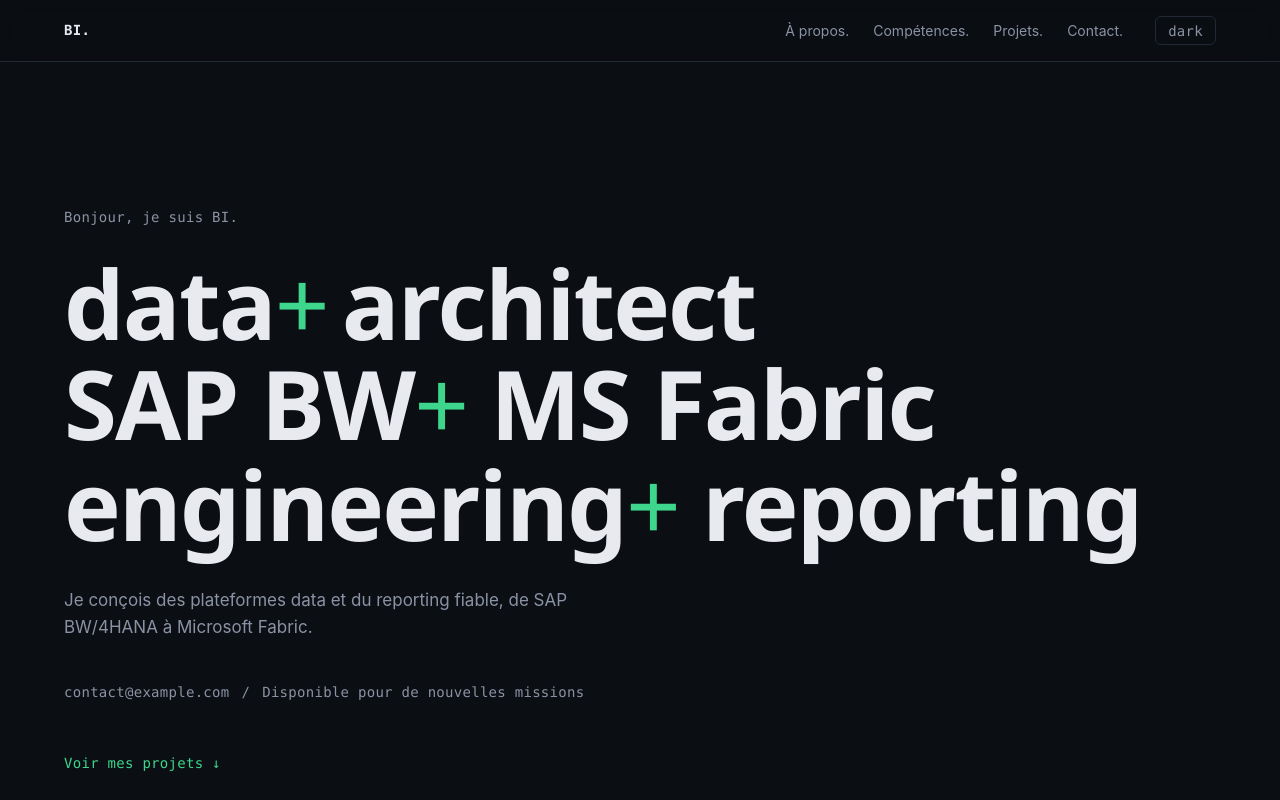
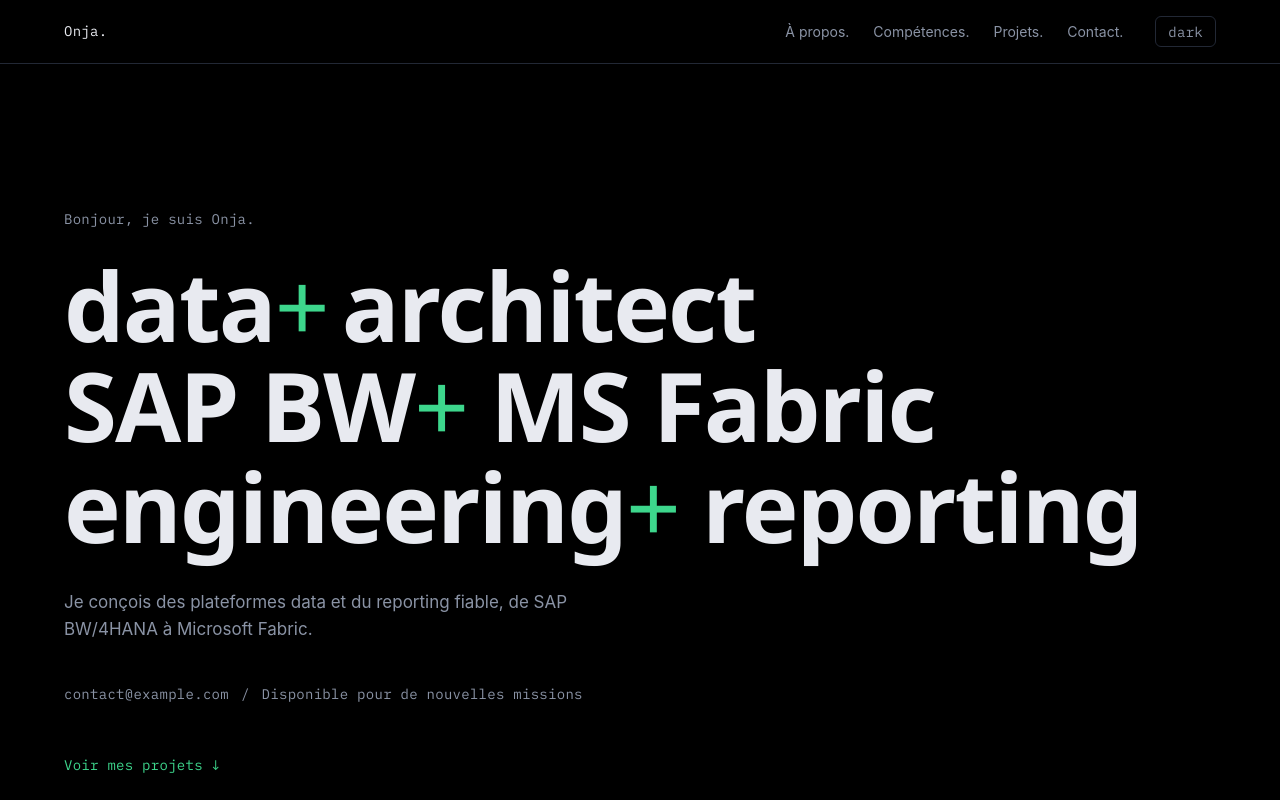
Before and after one commit to Onja-R/Static-Portfolio, a plain HTML site: page index.html in a window 1280 px wide. Shown: the top 800 px of the page. Drawn offline with Linux system fonts and the light colour scheme; a web font is replaced by a local one.

Commit message:
Readme, icons, color updates

```diff
--- a/css/style.css
+++ b/css/style.css
@@ -17,8 +17,8 @@
   font-display: swap;
 }
 @font-face {
-	font-family: 'JetBrains Mono';
-  src: url('../assets/fonts/GeistMono/GeistMono[wght].woff2') format('woff2');
+	font-family: 'IBM Plex Mono';
+  src: url('../assets/fonts/IBMPlexMono/IBMPlexMono[wght].woff2') format('woff2');
   font-weight: 100 800;
   font-display: swap;
 }
@@ -86,7 +86,7 @@
 /* --- Design tokens --- */
 :root {
   /* Dark (default) */
-  --bg: #0b0e13;
+  --bg: #000000;
   --bg-raised: #12161d;
   --text: #e8eaf0;
   --text-muted: #8a93a5;
@@ -97,7 +97,7 @@
   /* Typography */
   --font-display: 'Space Grotesk', 'Segoe UI', sans-serif;
   --font-body: 'Inter', 'Segoe UI', sans-serif;
-  --font-mono: 'JetBrains Mono', 'Consolas', monospace;
+  --font-mono: 'IBM Plex Mono', 'Consolas', monospace;
 
   /* Scale */
   --step-hero: clamp(2.8rem, 9vw, 6rem);
@@ -290,7 +290,7 @@ section h2 { font-size: var(--step-h2); font-weight: 600; letter-spacing: -0.02e
   font-size: var(--step-small); color: var(--text-muted);
 }
 .contact-form input, .contact-form textarea {
-  background: var(--bg-raised);
+  background: var(--bg);
   border: 1px solid var(--border);
   border-radius: var(--radius);
   color: var(--text);
--- a/index.html
+++ b/index.html
@@ -3,16 +3,17 @@
 <head>
     <meta charset="UTF-8">
     <meta name="viewport" content="width=device-width, initial-scale=1.0">
-    <title>BI — Data architect | SAP BW & MS Fabric</title>
+    <title>Onja — Data architect | SAP BW & MS Fabric</title>
     <meta name="description" content="Data architect spécialisé SAP BW/4HANA et Microsoft Fabric. Data engineering et reporting.">
     <link rel="preload" href="assets/fonts/SpaceGrotesk/SpaceGrotesk[wght].woff2" as="font" type="font/woff2" crossorigin>
     <link rel="stylesheet" href="css/style.css">
+		<link rel="icon" type="image/svg+xml" href="assets/icons/fox_origami.svg">
 </head>
 <body>
 
     <nav>
         <div class="container nav-inner">
-            <a href="#top" class="logo mono">BI.</a>
+            <a href="#top" class="logo mono">Onja.</a>
             <ul class="nav-links">
                 <li><a href="#about">À propos.</a></li>
                 <li><a href="#skills">Compétences.</a></li>
@@ -25,7 +26,7 @@
 
     <header class="hero" id="top">
         <div class="container">
-            <p class="hero-intro mono">Bonjour, je suis BI.</p>
+            <p class="hero-intro mono">Bonjour, je suis Onja.</p>
             <h1 class="hero-title">
                 data<span class="accent">+</span>&#8201;architect<br>
                 SAP BW<span class="accent">+</span> MS Fabric<br>
@@ -257,7 +258,7 @@
 
     <footer>
         <div class="container footer-inner mono">
-            <span>© <span id="year"></span> BI</span>
+            <span>© <span id="year"></span> Onja</span>
             <a href="#top">Retour en haut ↑</a>
         </div>
     </footer>
```
Also changed, not shown: assets/fonts/IBMPlexMono/IBMPlexMono[wght].woff2 (added), assets/icons/fox_origami.svg (added), 1 other file.
